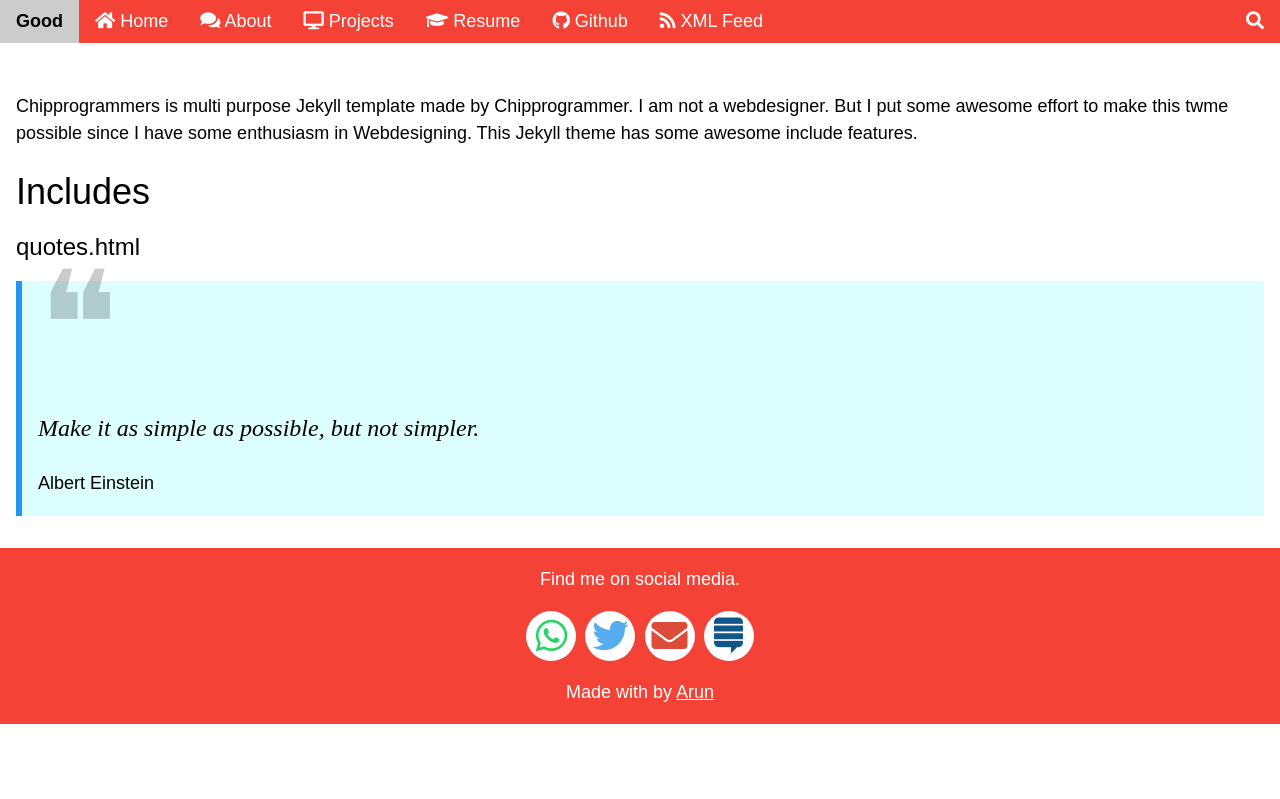
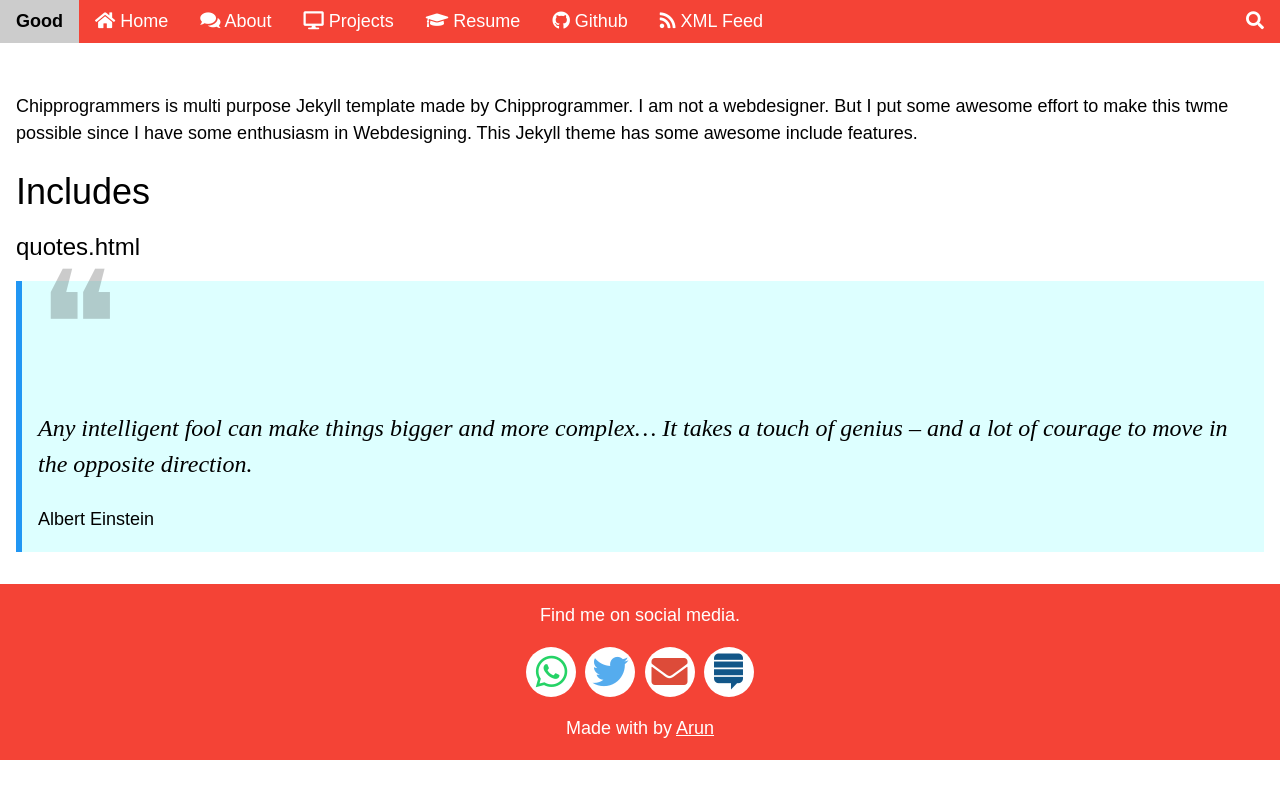
Before and after one commit to chipprogrammers/Good, a Jekyll site: the page built from index.md, in a window 1280 px wide. Shown: the top 799 px of the page. Built offline with Jekyll 4.4.1, drawn with Linux system fonts in a browser that asks for light colours; some web fonts are replaced; comment, search, counter and statistics services are not loaded.

Commit message:
Update index.md

```diff
--- a/index.md
+++ b/index.md
@@ -7,7 +7,7 @@ Chipprogrammers is multi purpose Jekyll template made by Chipprogrammer. I am no
 # Includes
 
 ### quotes.html
-{% include quotes.html container_color="pale-blue" leftbar_color="blue" icon_color="blue" quote="Make it as simple as possible, but not simpler." said_by="Albert Einstein" %}
+{% include quotes.html container_color="pale-blue" leftbar_color="blue" icon_color="blue" quote="Any intelligent fool can make things bigger and more complex… It takes a touch of genius – and a lot of courage to move in the opposite direction." said_by="Albert Einstein" %}
 <!-- <div class="myNote danger"><span>danger: </span>Write your error message here.</div>
 <div class="myNote success"><span>success: </span>Write your success message here. The processor is the ability to another with the processor for the processor for performing arts ayirunnu ennu paranju poyit thirichu odi the same counter offer illayirunnu of the amplifier and answer show an interest.</div>
 <div class="myNote warning"><span>warning: </span>Write your warning message here.</div>
```
